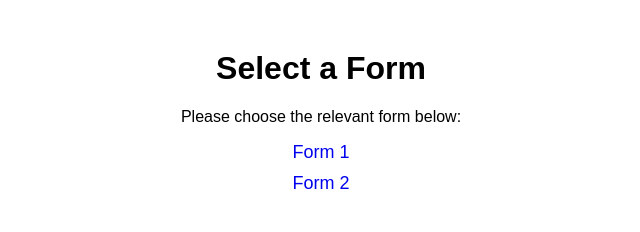
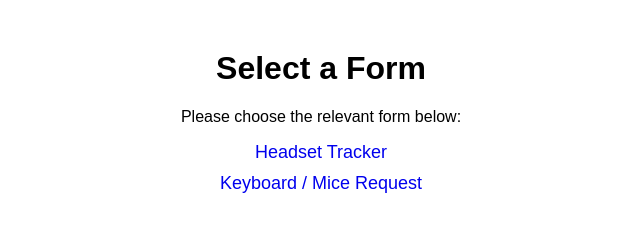
Before and after one commit to agovardhanam/Asset-request, a plain HTML site: page index.html in a window 1280 px wide. Shown: the whole page, without its empty margins (319-959 px from the left). Drawn offline with Linux system fonts and the light colour scheme.

Commit message:
Update index.html

```diff
--- a/index.html
+++ b/index.html
@@ -8,10 +8,10 @@
     <p>Please choose the relevant form below:</p>
     <ul style="list-style-type: none; padding: 0;">
         <li style="margin: 10px;">
-            <a href="https://forms.gle/A4yKB6UhovfRNaaP8" target="_blank" style="text-decoration: none; font-size: 18px;">Form 1</a>
+            <a href=" https://go.ea.com/Mq32T" target="_blank" style="text-decoration: none; font-size: 18px;">Headset Tracker</a>
         </li>
         <li style="margin: 10px;">
-            <a href="https://forms.gle/oSgb43N25gEWdbLr8" target="_blank" style="text-decoration: none; font-size: 18px;">Form 2</a>
+            <a href="https://go.ea.com/Ei24M" target="_blank" style="text-decoration: none; font-size: 18px;">Keyboard / Mice Request</a>
         </li>
     </ul>
 </body>
```
